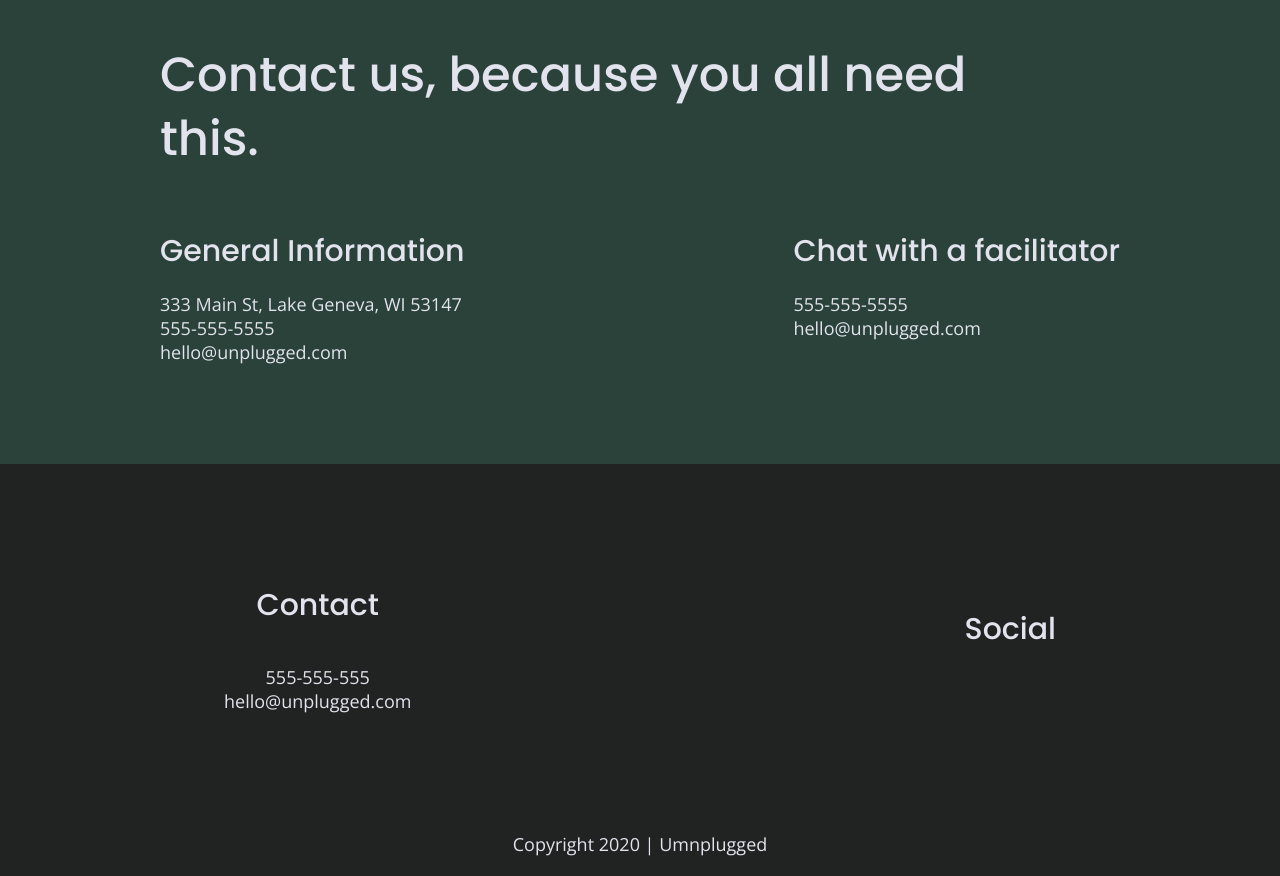
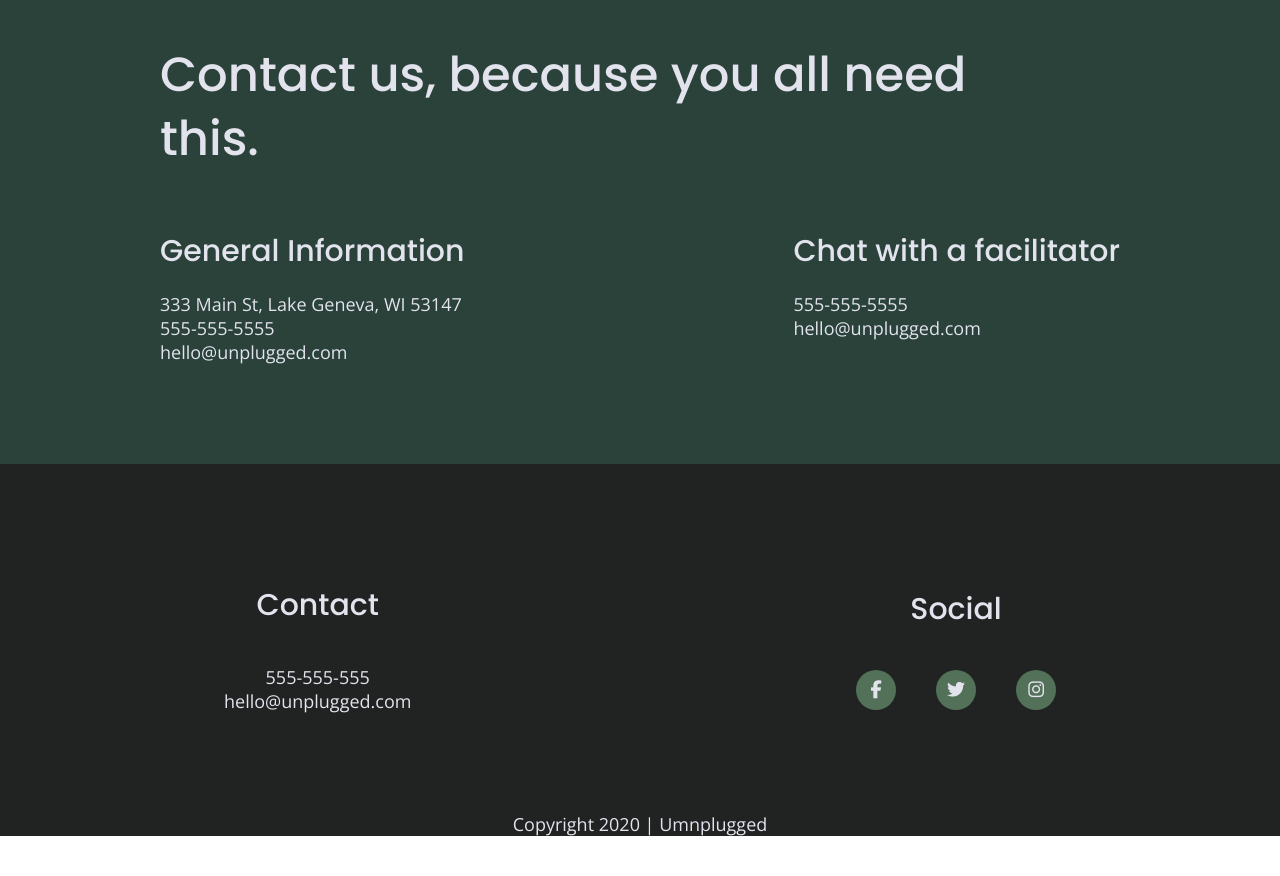
Before and after one commit to deannadavia/unplugged-site, a website: page about/index.html in a window 1280 px wide. Shown: the part 2375-3251 px from the top of the page. After the commit the page ends 3211 px from the top, so only its background shows below. Drawn offline with nearby package versions, Linux system fonts and the light colour scheme.

Commit message:
Social icons

```diff
--- a/about/index.html
+++ b/about/index.html
@@ -21,6 +21,9 @@
 
   <!--Google Fonts-->
   <link href="https://fonts.googleapis.com/css2?family=Open+Sans:wght@400;700&family=Poppins:wght@500;700&display=swap" rel="stylesheet">
+
+  <!--Font Awesome Icon Fonts-->
+  <script src="https://kit.fontawesome.com/9f4a6cca58.js" crossorigin="anonymous"></script>
 
   <meta name="theme-color" content="#fafafa">
 </head>
@@ -91,9 +94,9 @@
         <div class="social">
           <h4>Social</h4>
           <div class="social-icons">
-            <p><a href="https://www.facebook.com/yoursite" target="_blank"></a></p>
-            <p><a href="https://www.twitter.com/yoursite" target="_blank"></a></p>
-            <p><a href="https://www.instagram.com/yoursite" target="_blank"></a></p>
+            <p><a href="https://www.facebook.com/yoursite" target="_blank"><i class="fab fa-facebook-f"></i></a></p>
+            <p><a href="https://www.twitter.com/yoursite" target="_blank"><i class="fab fa-twitter"></i></a></p>
+            <p><a href="https://www.instagram.com/yoursite" target="_blank"><i class="fab fa-instagram"></i></a></p>
           </div>
         </div>
       </div><!--footer content ends -->
--- a/css/main.css
+++ b/css/main.css
@@ -234,11 +234,19 @@ footer .social-icons {
 }
 
 footer .social-icons p {
+  background-color: #527158;
+  border-radius: 50%;
+  width: 40px;
+  height: 40px;
   display: flex;
   justify-content: center;
   align-items: center;
 }
 
+footer .social-icons p i {
+  size: 1.3125em;
+}
+}
 footer .copyright {
   margin: 20px 0;
 }
@@ -660,6 +668,11 @@ input[type=button] {
       line-height: 1.285;
     }
 
+    footer .social-icons {
+      width: 12.5em;
+      justify-content: space-between;
+    }
+
     footer .copyright {
       width: 100%;
     }
```
Also changed, not shown: faq/index.html (+5 -5 lines), index.html (+3 -3 lines).
